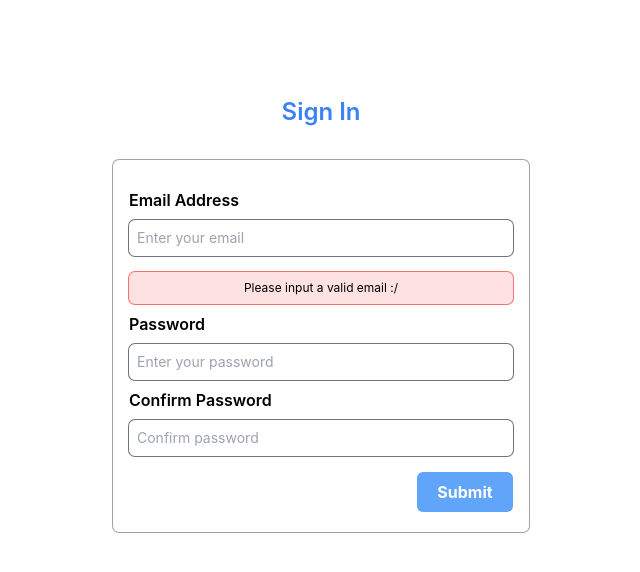
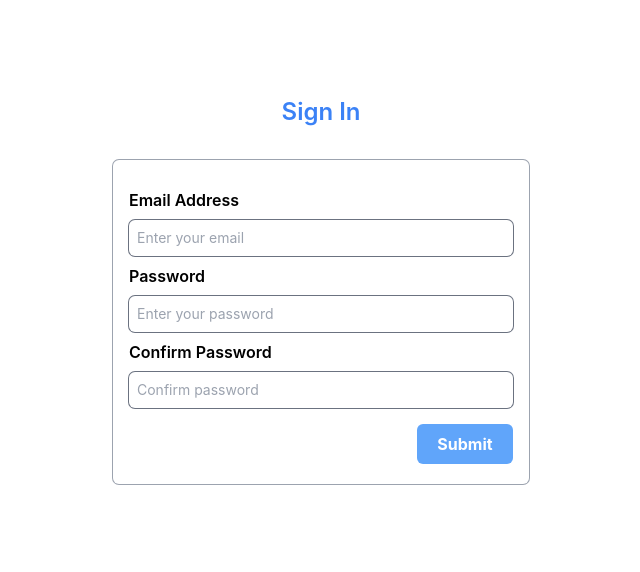
Before and after one commit to Tokonigeorge/dokitari-login, a React (Vite) app in the folder dokitari-login/: page / in a window 1280 px wide. Shown: the top 572 px of the page, without its empty margins (319-959 px from the left). Built offline with nearby package versions, Linux system fonts and the light colour scheme.

Commit message:
resolve bug

```diff
--- a/dokitari-login/src/components/Login.jsx
+++ b/dokitari-login/src/components/Login.jsx
@@ -8,7 +8,7 @@ const Login = () => {
   const [emailValue, setEmail] = useState("");
   const [passwordValue, setPassword] = useState("");
   const [checkPassword, setCheckPassword] = useState("");
-  const [validEmail, setValidEmail] = useState(false);
+  const [validEmail, setValidEmail] = useState(true);
   const [passwordWeak, setPasswordWeak] = useState(false);
   const [passwordMatch, setPasswordMatch] = useState(true);
 
```
